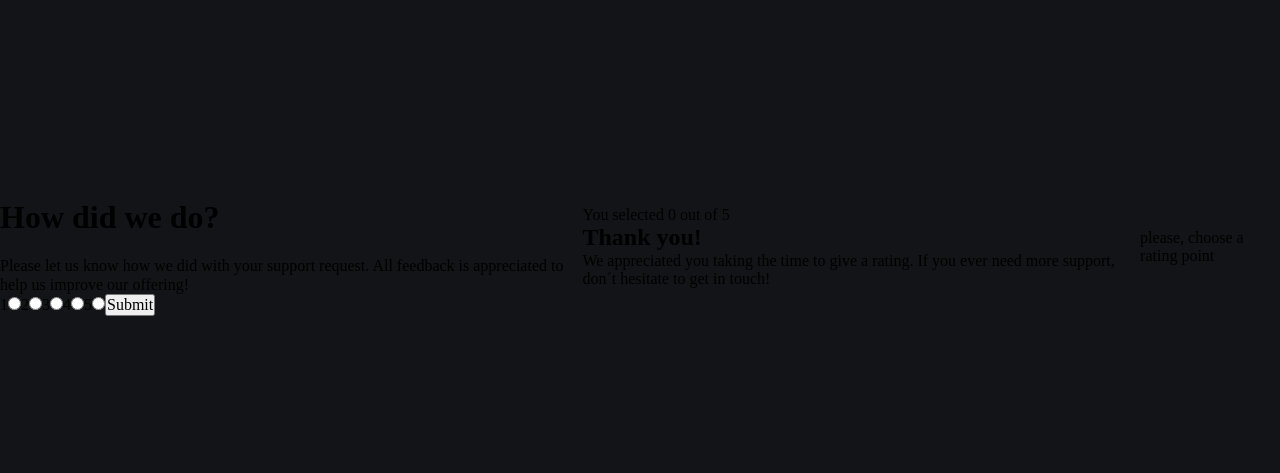
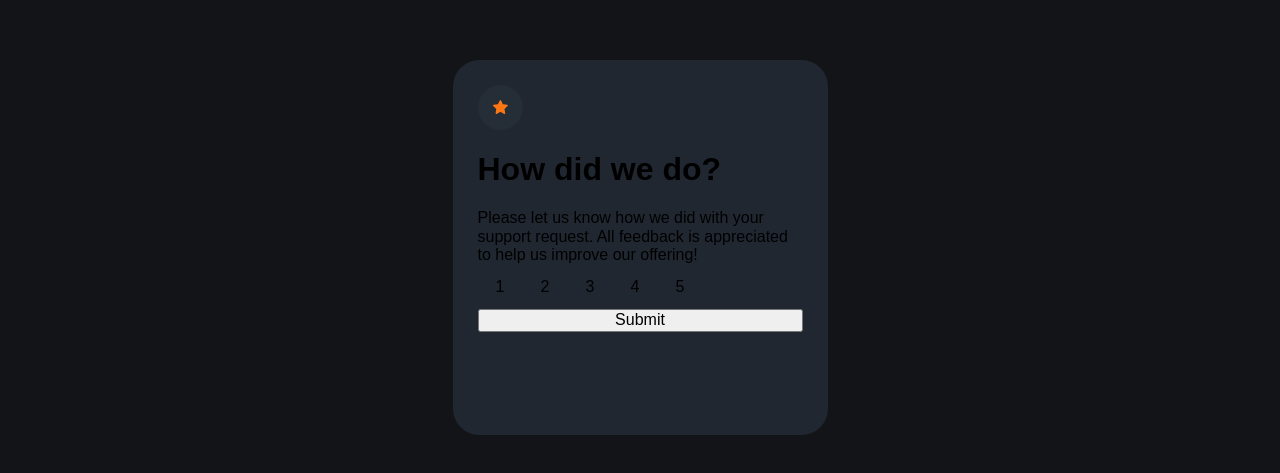
Before and after one commit to ramonsebastianluna/Interactive-Rating-FEM, a React (Vite) app: page / in a window 1280 px wide. Shown: the part 153-626 px from the top of the page. Built offline with nearby package versions, Linux system fonts and the light colour scheme; a web font is replaced by a local one.

Commit message:
feat(sass-styles): added general styles

```diff
--- a/src/App.jsx
+++ b/src/App.jsx
@@ -1,7 +1,8 @@
 import { useState } from "react";
 import ListRating from "./components/ListRating";
 import RatingSelected from "./components/RatingSelected";
-import './sass/App.scss';
+import star from "./assets/images/icon-star.svg";
+import './sass/main.scss';
 
 function App() {
     const [showForm, setShowForm] = useState(true)
@@ -18,9 +19,15 @@ function App() {
         ratingSelected == 0 ? setShowForm(true) : setShowForm(false)
     }
 
+    const myClass = `warning ${message ? 'show' : 'hidden'}`
+    const stylesForm = `form ${showForm ? 'show' : 'hidden'}`
+
     return (
-        <>
-            <form className={showForm ? 'show' : 'hidden'} onSubmit={handleForm} >
+        <div className="mi-app">
+            <form className={stylesForm} onSubmit={handleForm} >
+                <div className="star-container">
+                    <img src={star} alt="Star icon" />
+                </div>
                 <h1>How did we do?</h1>
                 <p>Please let us know how we did with your support request. All
                    feedback is appreciated to help us improve our offering!
@@ -33,8 +40,8 @@ function App() {
                 <RatingSelected selectedOption={ratingSelected}/>
             </div>
 
-            <p className={message ? 'show' : 'hidden'}>please, choose a rating point</p>
-        </>
+            <p className={myClass}>please, choose a rating point</p>
+        </div>
     )
 }
 
--- a/src/components/InputRating.jsx
+++ b/src/components/InputRating.jsx
@@ -7,8 +7,8 @@ const InputRating = ({numberOption, idOption, handleIdParent}) => {
 
     return (
         <>
-            <label htmlFor={idOption}>{numberOption}</label>
-            <input type="radio" id={idOption} name="input" onClick={handleId}/>
+            <label className="rating-number" htmlFor={idOption}>{numberOption}</label>
+            <input className="rating-input" type="radio" id={idOption} name="input" onClick={handleId}/>
         </>
     )
 }
--- a/src/components/ListRating.jsx
+++ b/src/components/ListRating.jsx
@@ -13,13 +13,13 @@ const ListRating = ({getSelected}) => {
     }
 
     return (
-        <>
+        <div className="container-inputs">
             <InputRating numberOption={1} idOption={1} handleIdParent={handleIdParent}/>
             <InputRating numberOption={2} idOption={2} handleIdParent={handleIdParent}/>
             <InputRating numberOption={3} idOption={3} handleIdParent={handleIdParent}/>
             <InputRating numberOption={4} idOption={4} handleIdParent={handleIdParent}/>
             <InputRating numberOption={5} idOption={5} handleIdParent={handleIdParent}/>
-        </>
+        </div>
     )
 }
 
--- a/src/components/RatingSelected.jsx
+++ b/src/components/RatingSelected.jsx
@@ -1,12 +1,15 @@
+import thankYou from '../assets/images/illustration-thank-you.svg';
+
 const RatingSelected = ({selectedOption}) => {
     return (
-        <>
+        <div>
+            <img src={thankYou} alt="thank you" />
             <p>You selected {selectedOption} out of 5</p>
             <h2>Thank you!</h2>
             <p>We appreciated you taking the time to give a rating. If you ever need more support,
                don´t hesitate to get in touch!
             </p>
-        </>
+        </div>
     )
 }
 
--- a/src/sass/App.scss
+++ /dev/null
@@ -1,13 +0,0 @@
-// abstract
-@import 'abstract/variables';
-//@import 'abstract/mixins';
-
-// base
-@import 'base/reset';
-@import 'base/root';
-
-// components
-//@import 'components/App';
-
-// vendor
-@import 'vendors/normalize';
```
